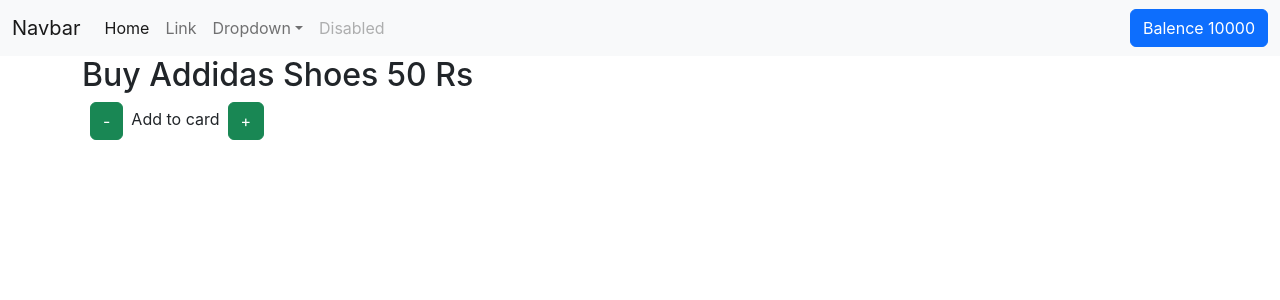
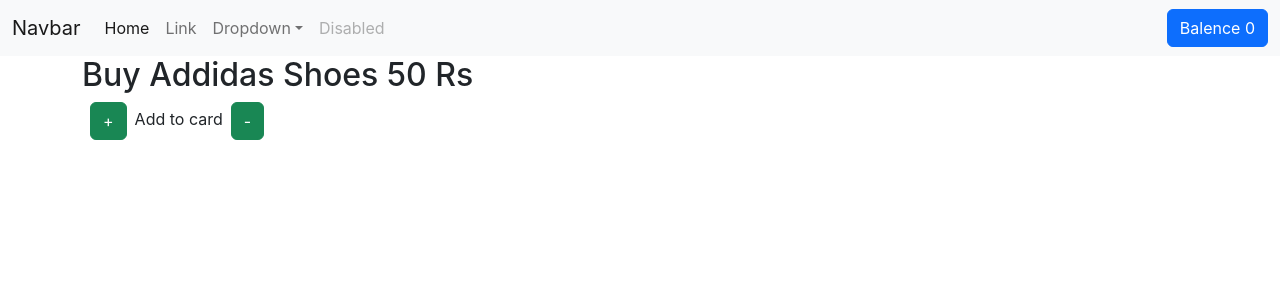
Before and after one commit to Shailendra-Kumar-Pandey/Redux-Store, a React (Create React App) app: page / in a window 1280 px wide. Shown: the top 300 px of the page. Built offline with nearby package versions, Linux system fonts and the light colour scheme.

Commit message:
using dispach and actionCreatersupdate monny

```diff
--- a/src/component/Navbar.js
+++ b/src/component/Navbar.js
@@ -1,6 +1,8 @@
-import React from 'react'
+import React from 'react';
+import { useSelector } from 'react-redux';
 
 const Navbar = () => {
+  const ammount = useSelector(state => state.ammount)
   return (
     <nav className="navbar navbar-expand-lg bg-light">
     <div className="container-fluid">
@@ -32,7 +34,7 @@
           </li>
         </ul>
         <form className="d-flex" role="search">
-          <button className="btn btn-primary" type="submit">Balence 10000</button>
+          <button className="btn btn-primary" type="submit">Balence {ammount}</button>
         </form>
       </div>
     </div>
--- a/src/component/Shop.js
+++ b/src/component/Shop.js
@@ -1,14 +1,18 @@
-import React from 'react'
+import React from 'react';
+import { useDispatch } from 'react-redux';
+// import { blindActionCreators } from "redux";
+import {actionCreators} from '../state/index';
 
 const Shop = () => {
+  const dispatch= useDispatch();
   return (
     <div className='container'>
 
       <h2>Buy Addidas Shoes 50 Rs</h2>
 
-      <button className='btn btn-success mx-2'>-</button>
+      <button className='btn btn-success mx-2' onClick={()=>{dispatch(actionCreators.depositMoney(200))}}> + </button>
       Add to card
-      <button className='btn btn-success mx-2'>+</button>
+      <button className='btn btn-success mx-2'onClick={()=>{dispatch(actionCreators.withdrawtMoney(200))}}> - </button>
     </div>
   )
 }
```
